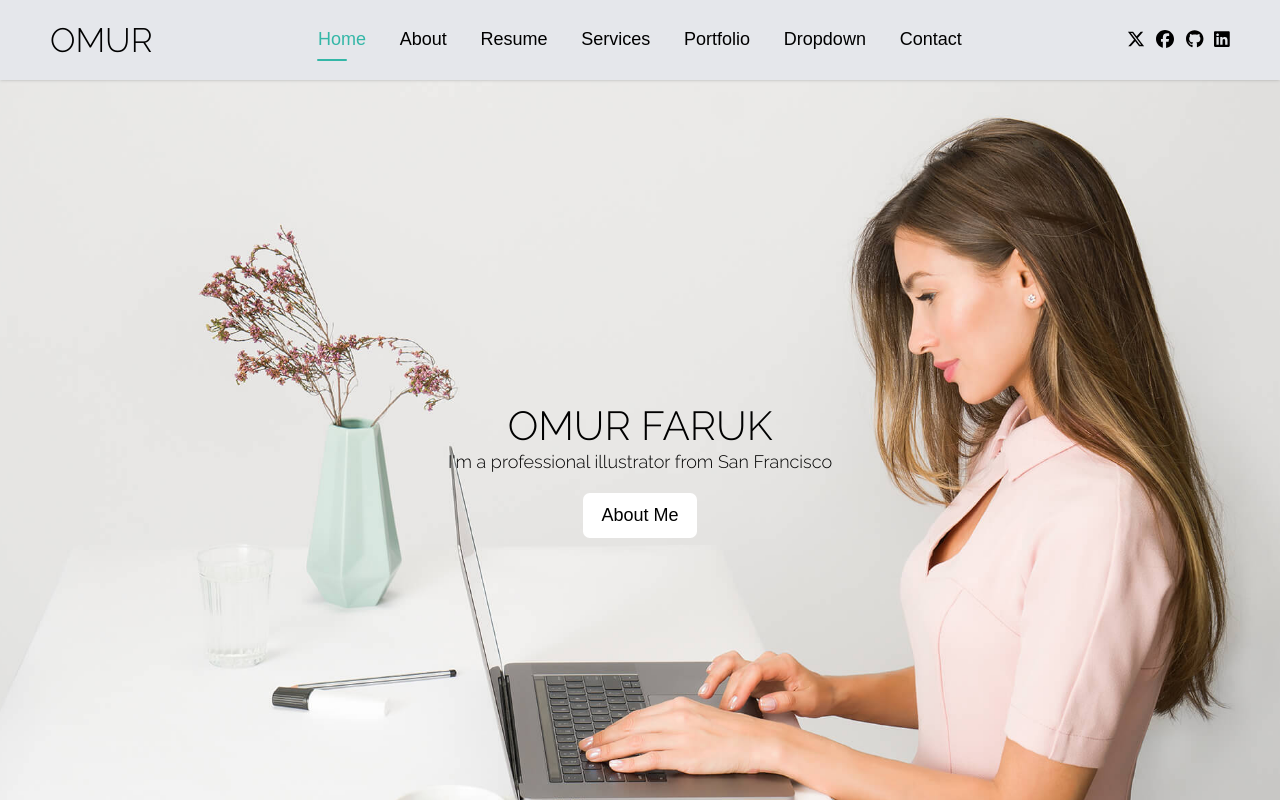
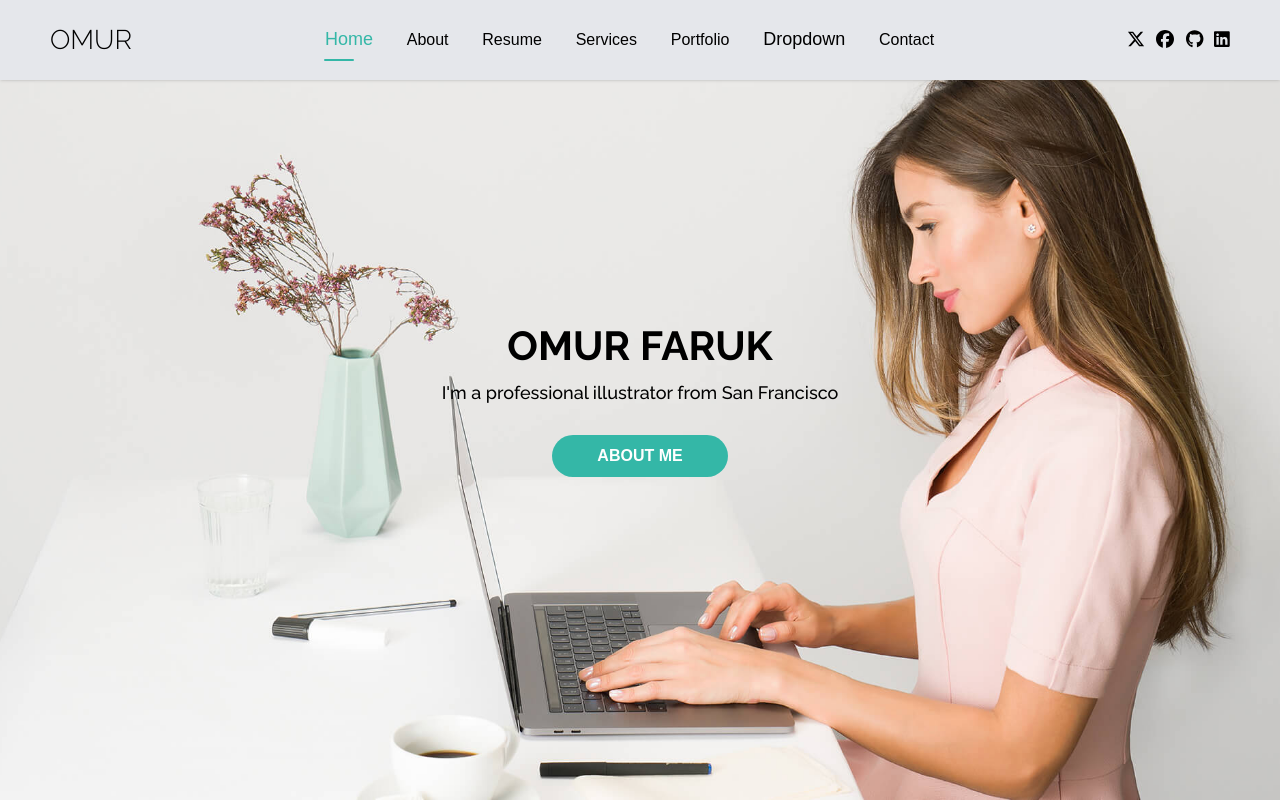
Before and after one commit to Omur-Faruk39/portfolio, a React (Vite) app: page / in a window 1280 px wide. Shown: the top 800 px of the page. Built offline with nearby package versions, Linux system fonts and the light colour scheme.

Commit message:
adding animation feature in main section

```diff
--- a/src/components/home/Home.jsx
+++ b/src/components/home/Home.jsx
@@ -1,22 +1,28 @@
-import React from 'react';
-import { NavLink } from 'react-router';
-import bgImage from '../../assets/hero-bg.jpg';
+import React from "react";
+import { NavLink } from "react-router";
+import bgImage from "../../assets/hero-bg.jpg";
 
 function Home() {
+
   return (
     <main
-      className="mt-[70px] h-screen bg-cover bg-top"
+      className="h-screen bg-cover bg-top"
       style={{ backgroundImage: `url(${bgImage})` }}
     >
-      <div className='flex items-center flex-col h-[100vh] justify-center'>
-        <h1 className="text-4xl text-black font-[Raleway,sans-serif] font-[300]">
-         OMUR FARUK
+      <div className="flex items-center flex-col h-[100vh] justify-center gap-y-2.5 fade-out">
+        <h1 className={`text-black font-[Raleway,sans-serif] font-[700] text-4xl`} >
+          OMUR FARUK
         </h1>
-        <p className="text-black font-[Raleway,sans-serif] font-[300]">
-        I'm a professional illustrator from San Francisco
+        <p className="text-black font-[Raleway,sans-serif] font-[500]">
+          I'm a professional illustrator from San Francisco
         </p>
 
-        <button className="bg-white text-black px-4 py-2 mt-4 rounded-md"><NavLink to='about'>About Me</NavLink></button>
+        <NavLink
+          className="text-[16px] bg-[rgb(52,183,167)] hover:bg-[rgb(97,199,187)] text-white font-[600] px-10 py-2 mt-4 rounded-full"
+          to="about"
+        >
+          ABOUT ME
+        </NavLink>
       </div>
     </main>
   );
--- a/src/components/navbar/NavBar.jsx
+++ b/src/components/navbar/NavBar.jsx
@@ -4,8 +4,8 @@ import SocialIcon from "../socialIcon/SocialIcon";
 
 function NavBar() {
   return (
-    <nav className="flex justify-between items-center w-[100%] h-[80px] bg-gray-200 px-[50px] fixed top-0 shadow">
-      <div className="font-[Raleway,sans-serif] text-3xl font-[300]">OMUR</div>
+    <nav className="flex justify-between items-center w-[100%] h-[80px] bg-gray-200 px-[50px] fixed top-0 shadow z-10">
+      <div className="font-[Raleway,sans-serif] text-2xl font-[300]">OMUR</div>
 
       <ul className="flex justify-between items-center gap-2.5">
         <li>
--- a/src/index.css
+++ b/src/index.css
@@ -53,7 +53,7 @@
 
 
   .nav {
-    @apply p-2.5 relative text-black transition-colors duration-400;
+    @apply p-2.5 relative text-black duration-400 text-[16px] transition-all;
   }
 
   .nav:hover {
@@ -70,4 +70,21 @@
     height: 2px;
     border-radius: 1px;
   }
+
+  .fade-out {
+    animation: fade-out 0.7s forwards;
+  }
+
+  @keyframes fade-out {
+    0% {
+      opacity: 0;
+      transform: scale(2);
+    }
+    100% {
+      transform: scale(1);
+      opacity: 1;
+
+    }
+  }
+
 }
```
Also changed, not shown: 1 other file (tests, documents, lock files or other folders).
